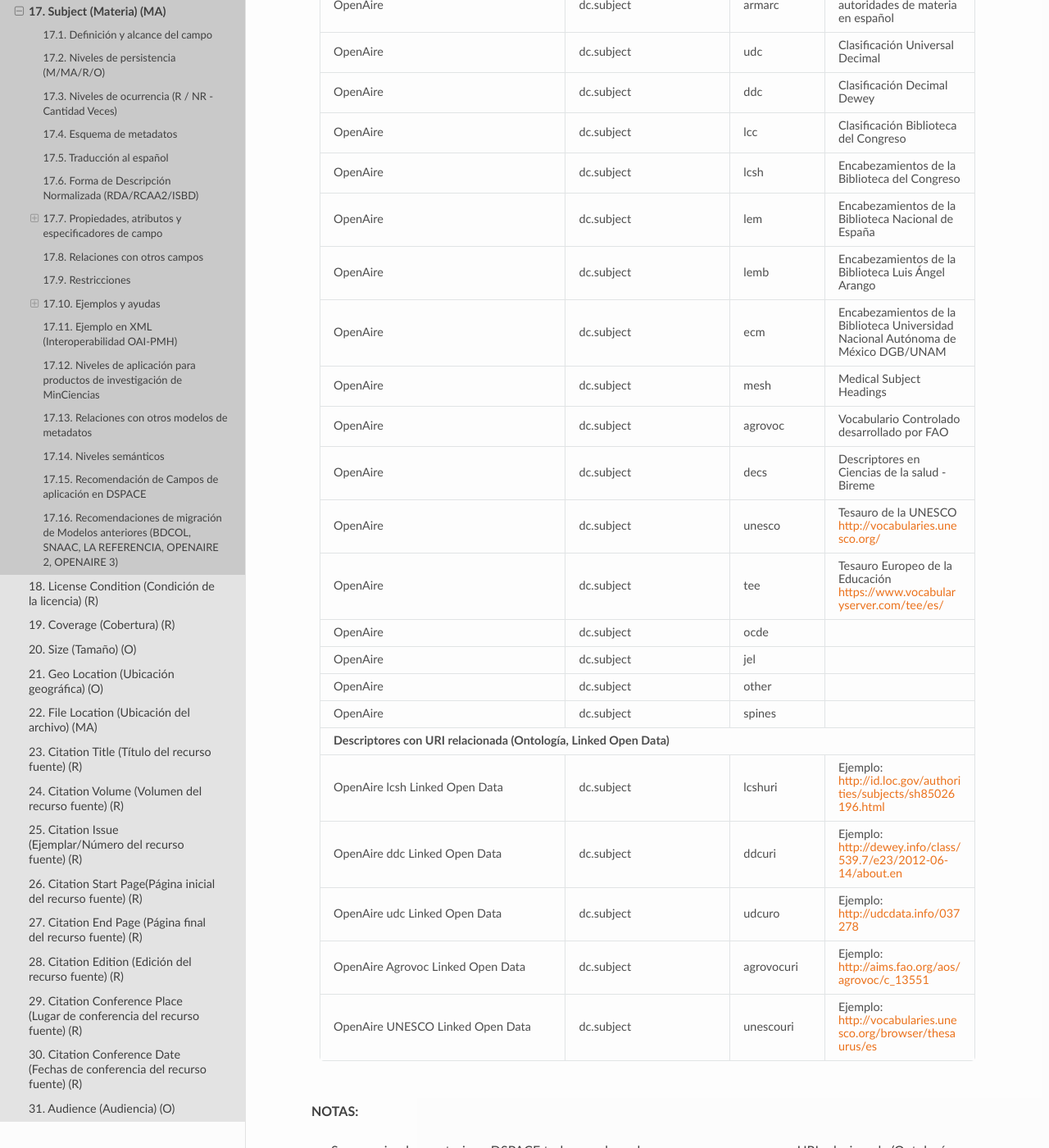
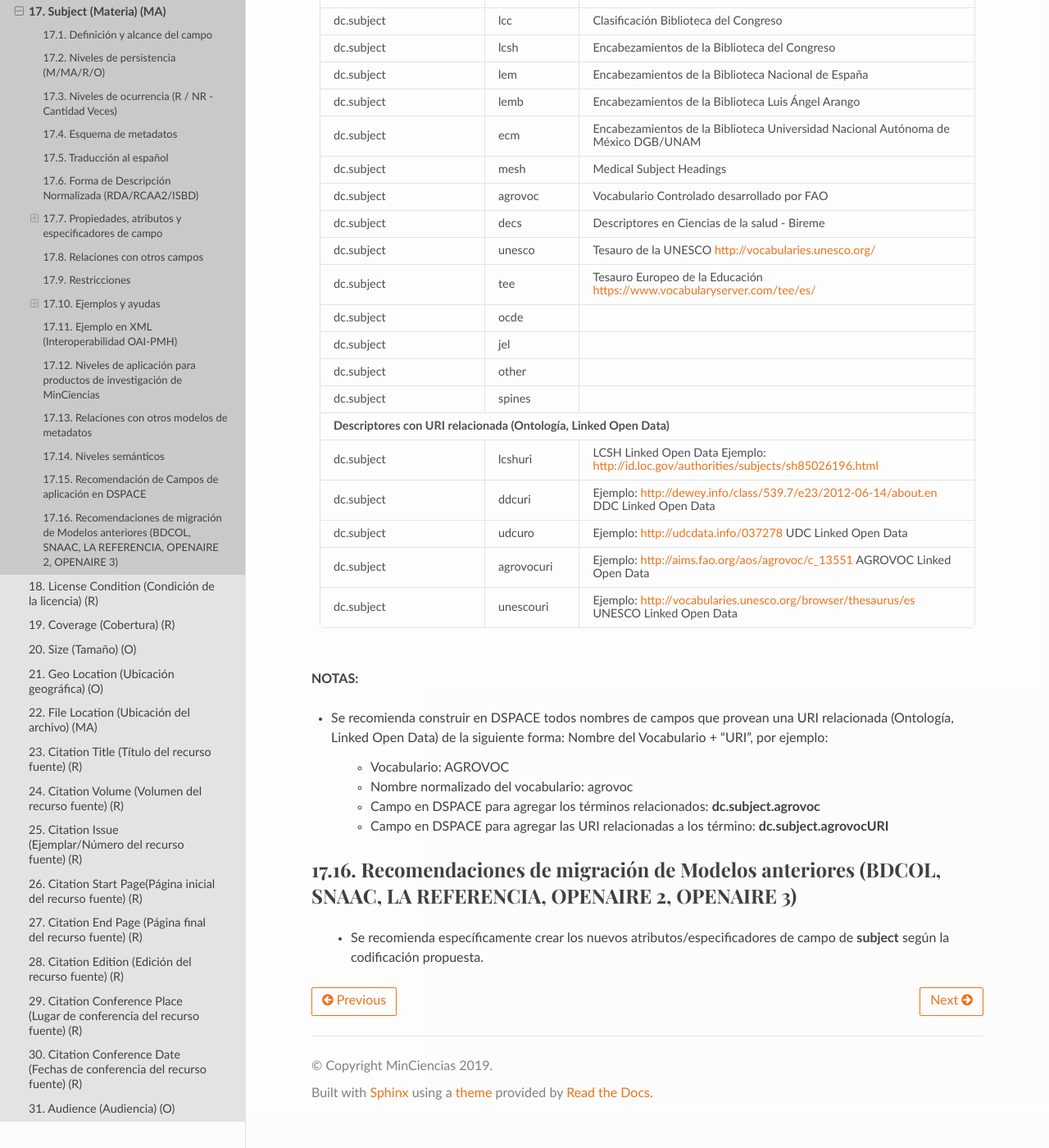
Before and after one commit to rcic/openaire4, a Sphinx documentation site: the page built from docs/field_subject.rst, in a window 1280 px wide and 1400 px high, scrolled down 5520 px. Shown: the whole window at 82% size. Built offline with Sphinx 7.4.7 and the Read the Docs theme 2.0.0, drawn with Linux system fonts in a browser that asks for light colours; some web fonts are replaced; a script that is not in the unit is left out; some of the changed text lies outside the part shown.

Commit message:
Update field_subject.rst

```diff
--- a/docs/field_subject.rst
+++ b/docs/field_subject.rst
@@ -233,65 +233,70 @@
 
 Se recomienda crear/modificar el componente de registro de metadatos (y sus correspondientes hojas de entrada de datos) de los sistemas **DSPACE** basados en los siguientes elementos:
 
-+----------------------------------------+--------------------------+-------------------+-----------------------------------------------------------------------------------+
-| Vocabulario controlado OpenAire/RedCol | Campo Elemento DSPACE    | Calificadores     | Nota de alcance                                                                   |
-+========================================+==========================+===================+===================================================================================+
-|      **Descriptores libres**                                                                                                                                              |
-+----------------------------------------+--------------------------+-------------------+-----------------------------------------------------------------------------------+
-| OpenAire                               | dc.subject               |                   | Texto Libre                                                                       |
-+----------------------------------------+--------------------------+-------------------+-----------------------------------------------------------------------------------+
-| OpenAire                               | dc.subject               | proposal          | Descriptores no normalizados propuestos por el autor.                             |
-+----------------------------------------+--------------------------+-------------------+-----------------------------------------------------------------------------------+
-| OpenAire                               | dc.subject               | classification    | Sistema de clasificación local                                                    |
-+----------------------------------------+--------------------------+-------------------+-----------------------------------------------------------------------------------+
-|             **Descriptores basados en vocabularios controlados**                                                                                                          |
-+----------------------------------------+--------------------------+-------------------+-----------------------------------------------------------------------------------+
-| OpenAire                               | dc.subject               | armarc            | Archivo en línea de autoridades de materia en español                             |
-+----------------------------------------+--------------------------+-------------------+-----------------------------------------------------------------------------------+
-| OpenAire                               | dc.subject               | udc               | Clasificación Universal Decimal                                                   |
-+----------------------------------------+--------------------------+-------------------+-----------------------------------------------------------------------------------+
-| OpenAire                               | dc.subject               | ddc               | Clasificación Decimal Dewey                                                       |
-+----------------------------------------+--------------------------+-------------------+-----------------------------------------------------------------------------------+
-| OpenAire                               | dc.subject               | lcc               | Clasificación Biblioteca del Congreso                                             |
-+----------------------------------------+--------------------------+-------------------+-----------------------------------------------------------------------------------+
-| OpenAire                               | dc.subject               | lcsh              | Encabezamientos de la Biblioteca del Congreso                                     |
-+----------------------------------------+--------------------------+-------------------+-----------------------------------------------------------------------------------+
-| OpenAire                               | dc.subject               | lem               | Encabezamientos de la Biblioteca Nacional de España                               |
-+----------------------------------------+--------------------------+-------------------+-----------------------------------------------------------------------------------+
-| OpenAire                               | dc.subject               | lemb              | Encabezamientos de la Biblioteca Luis Ángel Arango                                |
-+----------------------------------------+--------------------------+-------------------+-----------------------------------------------------------------------------------+
-| OpenAire                               | dc.subject               | ecm               | Encabezamientos de la Biblioteca Universidad Nacional Autónoma de México DGB/UNAM |
-+----------------------------------------+--------------------------+-------------------+-----------------------------------------------------------------------------------+
-| OpenAire                               | dc.subject               | mesh              | Medical Subject Headings                                                          |
-+----------------------------------------+--------------------------+-------------------+-----------------------------------------------------------------------------------+
-| OpenAire                               | dc.subject               | agrovoc           | Vocabulario Controlado desarrollado por FAO                                       |
-+----------------------------------------+--------------------------+-------------------+-----------------------------------------------------------------------------------+
-| OpenAire                               | dc.subject               | decs              | Descriptores en Ciencias de la salud - Bireme                                     |
-+----------------------------------------+--------------------------+-------------------+-----------------------------------------------------------------------------------+
-| OpenAire                               | dc.subject               | unesco            | Tesauro de la UNESCO  http://vocabularies.unesco.org/                             |
-+----------------------------------------+--------------------------+-------------------+-----------------------------------------------------------------------------------+
-| OpenAire                               | dc.subject               | tee               | Tesauro Europeo de la Educación   https://www.vocabularyserver.com/tee/es/        |
-+----------------------------------------+--------------------------+-------------------+-----------------------------------------------------------------------------------+
-| OpenAire                               | dc.subject               | ocde              |                                                                                   |
-+----------------------------------------+--------------------------+-------------------+-----------------------------------------------------------------------------------+
-| OpenAire                               | dc.subject               | jel               |                                                                                   |
-+----------------------------------------+--------------------------+-------------------+-----------------------------------------------------------------------------------+
-| OpenAire                               | dc.subject               | other             |                                                                                   |
-+----------------------------------------+--------------------------+-------------------+-----------------------------------------------------------------------------------+
-| OpenAire                               | dc.subject               | spines            |                                                                                   |
-+----------------------------------------+--------------------------+-------------------+-----------------------------------------------------------------------------------+
-|              **Descriptores con URI relacionada (Ontología, Linked Open Data)**                                                                                           |
-+----------------------------------------+--------------------------+-------------------+-----------------------------------------------------------------------------------+
-| OpenAire lcsh Linked Open Data         | dc.subject               | lcshuri           | Ejemplo: http://id.loc.gov/authorities/subjects/sh85026196.html                   |
-+----------------------------------------+--------------------------+-------------------+-----------------------------------------------------------------------------------+
-| OpenAire ddc Linked Open Data          | dc.subject               | ddcuri            | Ejemplo: http://dewey.info/class/539.7/e23/2012-06-14/about.en                    |
-+----------------------------------------+--------------------------+-------------------+-----------------------------------------------------------------------------------+
-| OpenAire udc Linked Open Data          | dc.subject               | udcuro            | Ejemplo: http://udcdata.info/037278                                               |
-+----------------------------------------+--------------------------+-------------------+-----------------------------------------------------------------------------------+
-| OpenAire Agrovoc Linked Open Data      | dc.subject               | agrovocuri        | Ejemplo: http://aims.fao.org/aos/agrovoc/c_13551                                  |
-+----------------------------------------+--------------------------+-------------------+-----------------------------------------------------------------------------------+
-| OpenAire UNESCO Linked Open Data       | dc.subject               | unescouri         | Ejemplo: http://vocabularies.unesco.org/browser/thesaurus/es                      |
-+----------------------------------------+--------------------------+-------------------+-----------------------------------------------------------------------------------+
++--------------------------+-------------------+-----------------------------------------------------------------------------------+
+| Campo Elemento DSPACE    | Calificadores     | Nota de alcance                                                                   |
++==========================+===================+===================================================================================+
+|      **Descriptores libres**                                                                                                     |
++--------------------------+-------------------+-----------------------------------------------------------------------------------+
+| dc.subject               |                   | Texto Libre                                                                       |
++--------------------------+-------------------+-----------------------------------------------------------------------------------+
+| dc.subject               | proposal          | Descriptores no normalizados propuestos por el autor.                             |
++--------------------------+-------------------+-----------------------------------------------------------------------------------+
+| dc.subject               | classification    | Sistema de clasificación local                                                    |
++--------------------------+-------------------+-----------------------------------------------------------------------------------+
+|             **Descriptores basados en vocabularios controlados**                                                                 |
++--------------------------+-------------------+-----------------------------------------------------------------------------------+
+| dc.subject               | armarc            | Archivo en línea de autoridades de materia en español                             |
++--------------------------+-------------------+-----------------------------------------------------------------------------------+
+| dc.subject               | udc               | Clasificación Universal Decimal                                                   |
++--------------------------+-------------------+-----------------------------------------------------------------------------------+
+| dc.subject               | ddc               | Clasificación Decimal Dewey                                                       |
++--------------------------+-------------------+-----------------------------------------------------------------------------------+
+| dc.subject               | lcc               | Clasificación Biblioteca del Congreso                                             |
++--------------------------+-------------------+-----------------------------------------------------------------------------------+
+| dc.subject               | lcsh              | Encabezamientos de la Biblioteca del Congreso                                     |
++--------------------------+-------------------+-----------------------------------------------------------------------------------+
+| dc.subject               | lem               | Encabezamientos de la Biblioteca Nacional de España                               |
++--------------------------+-------------------+-----------------------------------------------------------------------------------+
+| dc.subject               | lemb              | Encabezamientos de la Biblioteca Luis Ángel Arango                                |
++--------------------------+-------------------+-----------------------------------------------------------------------------------+
+| dc.subject               | ecm               | Encabezamientos de la Biblioteca Universidad Nacional Autónoma de México DGB/UNAM |
++--------------------------+-------------------+-----------------------------------------------------------------------------------+
+| dc.subject               | mesh              | Medical Subject Headings                                                          |
++--------------------------+-------------------+-----------------------------------------------------------------------------------+
+| dc.subject               | agrovoc           | Vocabulario Controlado desarrollado por FAO                                       |
++--------------------------+-------------------+-----------------------------------------------------------------------------------+
+| dc.subject               | decs              | Descriptores en Ciencias de la salud - Bireme                                     |
++--------------------------+-------------------+-----------------------------------------------------------------------------------+
+| dc.subject               | unesco            | Tesauro de la UNESCO  http://vocabularies.unesco.org/                             |
++--------------------------+-------------------+-----------------------------------------------------------------------------------+
+| dc.subject               | tee               | Tesauro Europeo de la Educación   https://www.vocabularyserver.com/tee/es/        |
++--------------------------+-------------------+-----------------------------------------------------------------------------------+
+| dc.subject               | ocde              |                                                                                   |
++--------------------------+-------------------+-----------------------------------------------------------------------------------+
+| dc.subject               | jel               |                                                                                   |
++--------------------------+-------------------+-----------------------------------------------------------------------------------+
+| dc.subject               | other             |                                                                                   |
++--------------------------+-------------------+-----------------------------------------------------------------------------------+
+| dc.subject               | spines            |                                                                                   |
++--------------------------+-------------------+-----------------------------------------------------------------------------------+
+|              **Descriptores con URI relacionada (Ontología, Linked Open Data)**                                                  |
++--------------------------+-------------------+-----------------------------------------------------------------------------------+
+| dc.subject               | lcshuri           | LCSH Linked Open Data                                                             |
+|                          |                   | Ejemplo: http://id.loc.gov/authorities/subjects/sh85026196.html                   |
++--------------------------+-------------------+-----------------------------------------------------------------------------------+
+| dc.subject               | ddcuri            | Ejemplo: http://dewey.info/class/539.7/e23/2012-06-14/about.en                    |
+|                          |                   | DDC Linked Open Data                                                              |
++--------------------------+-------------------+-----------------------------------------------------------------------------------+
+| dc.subject               | udcuro            | Ejemplo: http://udcdata.info/037278                                               |
+|                          |                   | UDC Linked Open Data                                                              |
++--------------------------+-------------------+-----------------------------------------------------------------------------------+
+| dc.subject               | agrovocuri        | Ejemplo: http://aims.fao.org/aos/agrovoc/c_13551                                  |
+|                          |                   | AGROVOC Linked Open Data                                                          |
++--------------------------+-------------------+-----------------------------------------------------------------------------------+
+| dc.subject               | unescouri         | Ejemplo: http://vocabularies.unesco.org/browser/thesaurus/es                      |
+|                          |                   | UNESCO Linked Open Data                                                           |
++--------------------------+-------------------+-----------------------------------------------------------------------------------+
 
 **NOTAS:**
 
```
